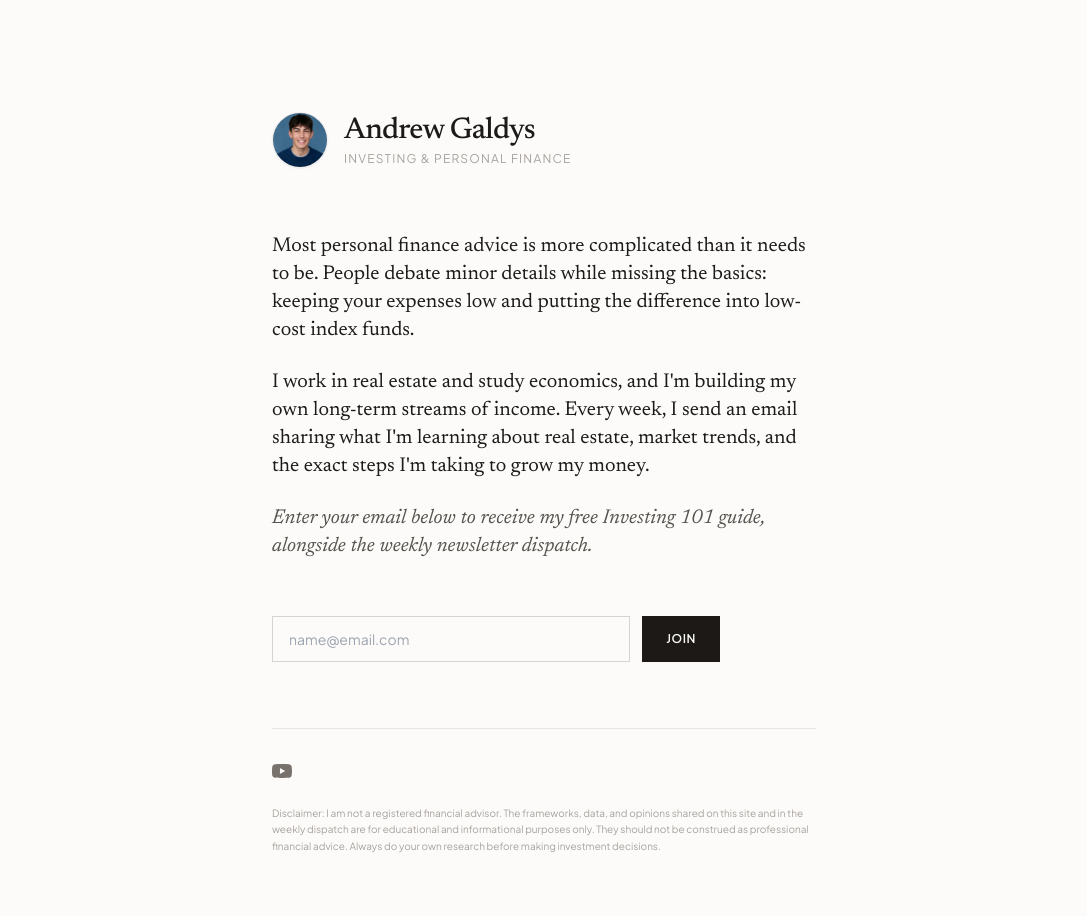
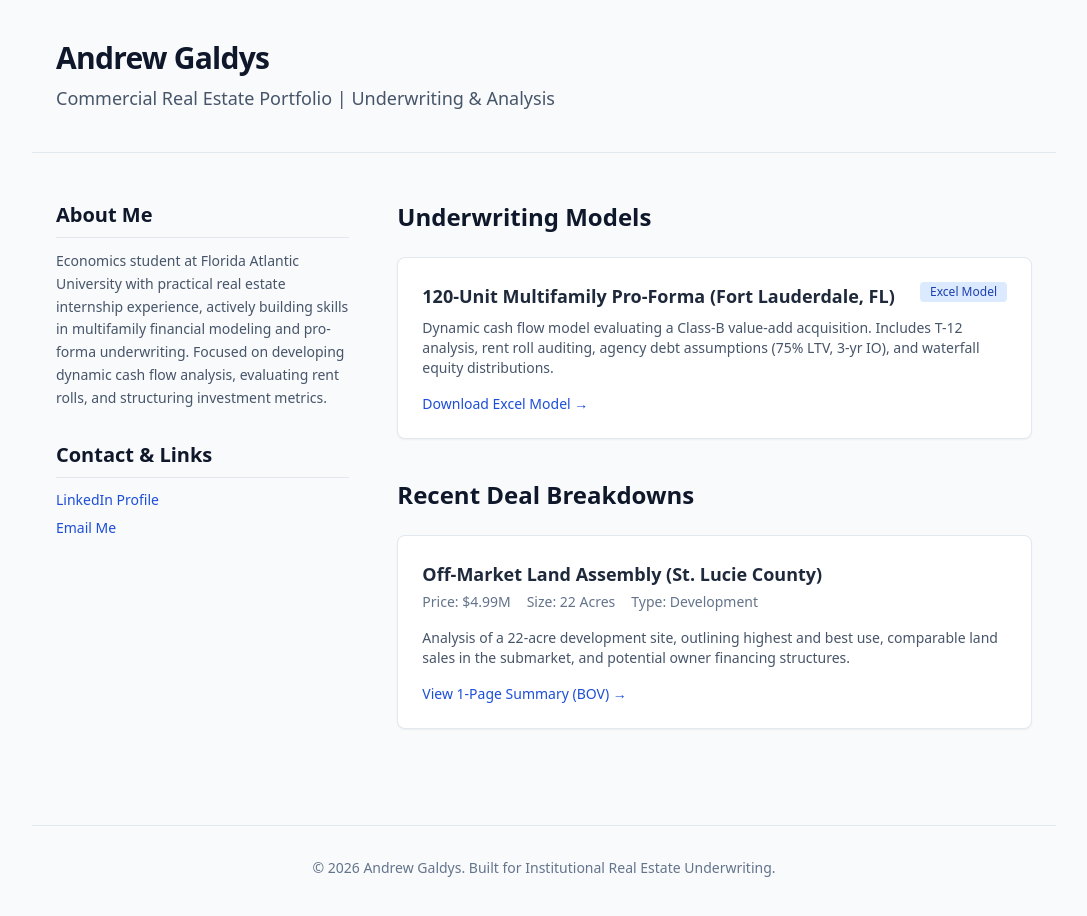
Before and after one commit to andrewgaldys/andrewgaldys-site, a website: page index.html in a window 1280 px wide. Shown: the whole page, without its empty margins (96-1183 px from the left). Drawn offline with nearby package versions, Linux system fonts and the light colour scheme.

Commit message:
Update title and restructure HTML layout

```diff
--- a/index.html
+++ b/index.html
@@ -1,149 +1,89 @@
+
 <!DOCTYPE html>
 <html lang="en">
 <head>
     <meta charset="UTF-8">
     <meta name="viewport" content="width=device-width, initial-scale=1.0">
-    <title>Andrew Galdys</title>
-    <link rel="icon" type="image/jpeg" href="/headshot.jpg">
+    <title>Andrew Galdys | Commercial Real Estate Portfolio</title>
     <script src="https://cdn.tailwindcss.com"></script>
-    <style>
-        @import url('https://fonts.googleapis.com/css2?family=Newsreader:ital,opsz,wght@0,6..72,400;0,6..72,500;1,6..72,400&family=Plus+Jakarta+Sans:wght@400;500;600&display=swap');
+</head>
+<body class="bg-slate-50 text-slate-900 font-sans antialiased">
 
-        body {
-            font-family: 'Newsreader', serif;
-            background-color: #fcfbf9;
-            color: #1c1b1a;
-        }
-        .sans-serif {
-            font-family: 'Plus Jakarta Sans', sans-serif;
-        }
-    </style>
-</head>
-<body class="min-h-screen flex flex-col justify-between p-8 md:p-16 max-w-2xl mx-auto selection:bg-stone-200">
-
-    <header class="pt-12 flex items-center gap-4">
-        <img
-            src="/headshot.jpg"
-            alt="Andrew Galdys"
-            class="w-14 h-14 rounded-full object-cover border border-stone-200/60 shadow-sm"
-        >
-        <div>
-            <h1 class="text-3xl font-medium tracking-tight">Andrew Galdys</h1>
-            <p class="sans-serif text-xs uppercase tracking-widest text-stone-400 mt-0.5">Investing & Personal Finance</p>
-        </div>
+    <!-- Header -->
+    <header class="max-w-5xl mx-auto py-10 px-6 border-b border-slate-200">
+        <h1 class="text-3xl font-bold tracking-tight text-slate-900">Andrew Galdys</h1>
+        <p class="text-lg text-slate-600 mt-2">Commercial Real Estate Portfolio | Underwriting & Analysis</p>
     </header>
 
-    <main class="my-auto py-16 space-y-6 text-lg leading-relaxed md:text-xl font-normal">
-        <p>
-            Most personal finance advice is more complicated than it needs to be. People debate minor details while missing the basics: keeping your expenses low and putting the difference into low-cost index funds.
-        </p>
-        <p>
-            I work in real estate and study economics, and I'm building my own long-term streams of income. Every week, I send an email sharing what I'm learning about real estate, market trends, and the exact steps I'm taking to grow my money.
-        </p>
-        <p class="italic text-stone-600">
-            Enter your email below to receive my free Investing 101 guide, alongside the weekly newsletter dispatch.
-        </p>
+    <!-- Main Content -->
+    <main class="max-w-5xl mx-auto py-12 px-6 grid grid-cols-1 md:grid-cols-3 gap-12">
 
-        <div class="pt-8 min-h-[80px]">
-            <form id="newsletter-form" class="flex flex-col sm:flex-row gap-3 w-full max-w-md transition-opacity duration-300">
-                <input
-                    type="email"
-                    id="email-input"
-                    placeholder="name@email.com"
-                    required
-                    class="sans-serif text-sm px-4 py-3 bg-transparent border border-stone-300 rounded-none focus:outline-none focus:border-stone-900 flex-grow transition-colors"
-                >
-                <button
-                    type="submit"
-                    id="submit-button"
-                    class="sans-serif text-xs font-semibold uppercase tracking-wider bg-stone-900 text-stone-50 px-6 py-3 hover:bg-stone-800 transition-colors rounded-none"
-                >
-                    Join
-                </button>
-            </form>
-
-            <div id="success-message" class="hidden flex items-start gap-3 max-w-md text-base leading-relaxed text-stone-700 transition-opacity duration-300 opacity-0">
-                <svg class="w-5 h-5 text-stone-900 mt-0.5 flex-shrink-0" fill="none" stroke="currentColor" stroke-width="2" viewBox="0 0 24 24" xmlns="http://www.w3.org/2000/svg">
-                    <path stroke-linecap="round" stroke-linejoin="round" d="M5 13l4 4L19 7"></path>
-                </svg>
-                <p class="sans-serif text-sm font-normal">
-                    The guide should arrive in your inbox within 5 minutes and be sure to check your spam.
+        <!-- Left Column: Bio & Links -->
+        <div class="col-span-1 space-y-8">
+            <div>
+                <h2 class="text-xl font-semibold mb-3 border-b border-slate-200 pb-2">About Me</h2>
+                <p class="text-slate-600 leading-relaxed text-sm">
+                    Economics student at Florida Atlantic University with practical real estate internship experience, actively building skills in multifamily financial modeling and pro-forma underwriting. Focused on developing dynamic cash flow analysis, evaluating rent rolls, and structuring investment metrics.
                 </p>
             </div>
+
+            <div>
+                <h2 class="text-xl font-semibold mb-3 border-b border-slate-200 pb-2">Contact & Links</h2>
+                <ul class="space-y-2 text-sm text-blue-700">
+                    <li><a href="https://www.linkedin.com/in/andrewgaldys/" target="_blank" class="hover:underline">LinkedIn Profile</a></li>
+                    <li><a href="mailto:your.email@example.com" class="hover:underline">Email Me</a></li>
+                </ul>
+            </div>
+        </div>
+
+        <!-- Right Column: Deal Breakdowns & Models -->
+        <div class="col-span-1 md:col-span-2 space-y-10">
+
+            <!-- Underwriting Models Section -->
+            <section>
+                <h2 class="text-2xl font-bold mb-6">Underwriting Models</h2>
+
+                <div class="bg-white border border-slate-200 rounded-lg p-6 shadow-sm hover:shadow-md transition-shadow">
+                    <div class="flex justify-between items-start mb-2">
+                        <h3 class="text-lg font-semibold text-slate-800">120-Unit Multifamily Pro-Forma (Fort Lauderdale, FL)</h3>
+                        <span class="bg-blue-100 text-blue-800 text-xs font-medium px-2.5 py-0.5 rounded">Excel Model</span>
+                    </div>
+                    <p class="text-slate-600 text-sm mb-4">
+                        Dynamic cash flow model evaluating a Class-B value-add acquisition. Includes T-12 analysis, rent roll auditing, agency debt assumptions (75% LTV, 3-yr IO), and waterfall equity distributions.
+                    </p>
+                    <a href="#" class="text-blue-700 hover:text-blue-900 text-sm font-medium flex items-center">
+                        Download Excel Model &rarr;
+                    </a>
+                </div>
+            </section>
+
+            <!-- Deal Breakdowns Section -->
+            <section>
+                <h2 class="text-2xl font-bold mb-6">Recent Deal Breakdowns</h2>
+
+                <div class="bg-white border border-slate-200 rounded-lg p-6 shadow-sm hover:shadow-md transition-shadow">
+                    <h3 class="text-lg font-semibold text-slate-800 mb-1">Off-Market Land Assembly (St. Lucie County)</h3>
+                    <div class="flex space-x-4 text-sm text-slate-500 mb-4 font-medium">
+                        <span>Price: $4.99M</span>
+                        <span>Size: 22 Acres</span>
+                        <span>Type: Development</span>
+                    </div>
+                    <p class="text-slate-600 text-sm mb-4">
+                        Analysis of a 22-acre development site, outlining highest and best use, comparable land sales in the submarket, and potential owner financing structures.
+                    </p>
+                    <a href="#" class="text-blue-700 hover:text-blue-900 text-sm font-medium flex items-center">
+                        View 1-Page Summary (BOV) &rarr;
+                    </a>
+                </div>
+            </section>
+
         </div>
     </main>
 
-    <footer class="border-t border-stone-200 pt-8 pb-12 flex flex-col gap-6 sans-serif">
-        <div class="flex justify-between items-center">
-            <a href="https://youtube.com/@mrgaldys" target="_blank" aria-label="YouTube" class="hover:text-stone-900 transition-colors flex items-center text-stone-500">
-                <svg class="w-5 h-5 fill-current" viewBox="0 0 24 24" xmlns="http://www.w3.org/2000/svg">
-                    <path d="M23.498 6.186a3.016 3.016 0 0 0-2.122-2.136C19.505 3.545 12 3.545 12 3.545s-7.505 0-9.377.505A3.017 3.017 0 0 0 .502 6.186C0 8.07 0 12 0 12s0 3.93.502 5.814a3.016 3.016 0 0 0 2.122 2.136c1.871.505 9.376.505 9.376.505s7.505 0 9.377-.505a3.015 3.015 0 0 0 2.122-2.136C24 15.93 24 12 24 12s0-3.93-.502-5.814zM9.545 15.568V8.432L15.818 12l-6.273 3.568z"/>
-                </svg>
-            </a>
-        </div>
-
-        <p class="text-[10px] text-stone-400 leading-relaxed font-normal normal-case max-w-3xl">
-            Disclaimer: I am not a registered financial advisor. The frameworks, data, and opinions shared on this site and in the weekly dispatch are for educational and informational purposes only. They should not be construed as professional financial advice. Always do your own research before making investment decisions.
-        </p>
+    <!-- Footer -->
+    <footer class="max-w-5xl mx-auto py-8 px-6 border-t border-slate-200 mt-12 text-center text-sm text-slate-500">
+        &copy; 2026 Andrew Galdys. Built for Institutional Real Estate Underwriting.
     </footer>
 
-    <script>
-        document.getElementById('newsletter-form').addEventListener('submit', async function(e) {
-            e.preventDefault();
-
-            const emailInput = document.getElementById('email-input');
-            const submitButton = document.getElementById('submit-button');
-            const form = document.getElementById('newsletter-form');
-            const successMessage = document.getElementById('success-message');
-
-            const email = emailInput.value;
-
-            // Visual feedback: disable interface elements during processing
-            emailInput.disabled = true;
-            submitButton.disabled = true;
-            submitButton.innerText = "Processing...";
-
-            try {
-                // Point this exact URL path string to your serverless backend Vercel route
-                const response = await fetch('/api/subscribe', {
-                    method: 'POST',
-                    headers: {
-                        'Content-Type': 'application/json',
-                    },
-                    body: JSON.stringify({ email: email }),
-                });
-
-                if (response.ok) {
-                    // Transition State: Fade out the form container cleanly
-                    form.classList.add('opacity-0');
-
-                    setTimeout(() => {
-                        form.classList.add('hidden');
-
-                        // Transition State: Unhide and fade in the editorial success text
-                        successMessage.classList.remove('hidden');
-                        setTimeout(() => {
-                            successMessage.classList.remove('opacity-0');
-                        }, 50);
-                    }, 300);
-
-                } else {
-                    // Fail-safe handling for network errors
-                    alert('An error occurred. Please refresh and try again.');
-                    resetForm();
-                }
-            } catch (error) {
-                console.error('Submission Error:', error);
-                alert('Connection failure. Please try again.');
-                resetForm();
-            }
-
-            function resetForm() {
-                emailInput.disabled = false;
-                submitButton.disabled = false;
-                submitButton.innerText = "Join";
-            }
-        });
-    </script>
 </body>
 </html>
```
